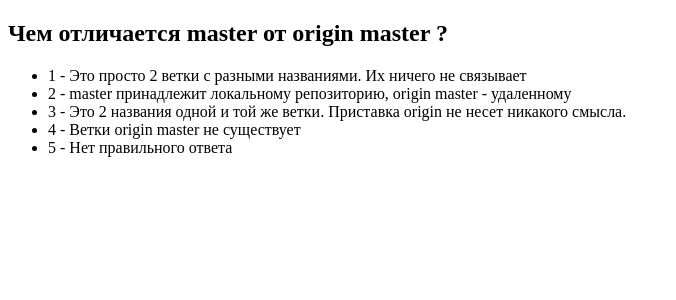
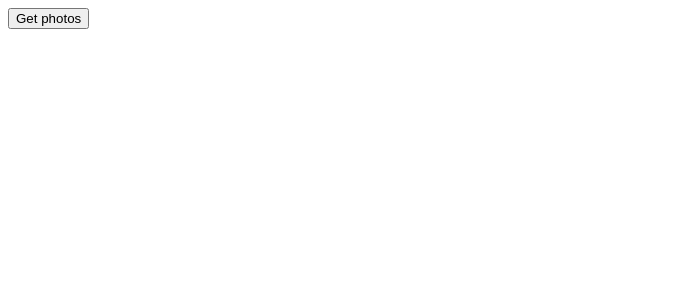
Before and after one commit to pdxserg/exam, a React app: page / in a window 1280 px wide. Shown: the top 300 px of the page, without its empty margins (0-676 px from the left). Built offline with nearby package versions, Linux system fonts and the light colour scheme.

Commit message:
sprint 5-2-6 answer

```diff
--- a/src/index.tsx
+++ b/src/index.tsx
@@ -1,29 +1,71 @@
-import React from 'react'
-import ReactDOM from 'react-dom/client';
+import { configureStore } from "@reduxjs/toolkit";
+import { createApi, fetchBaseQuery } from "@reduxjs/toolkit/query/react";
+import { createRoot } from "react-dom/client";
+import { Provider } from "react-redux";
 
-export const App = () => {
+type Photo = {
+	albumId: string;
+	id: string;
+	title: string;
+	url: string;
+};
+
+// Api
+const api = createApi({
+	reducerPath: "api",
+	baseQuery: fetchBaseQuery({ baseUrl: "https://exams-frontend.kimitsu.it-incubator.io/api/" }),
+	endpoints: (builder) => {
+		return {
+			getPhotos: builder.query<Photo[], void>({
+				query: () => "photos",
+			}),
+		};
+	},
+});
+
+const { useGetPhotosQuery, useLazyGetPhotosQuery } = api;
+
+// App.tsx
+const App = () => {
+	// ❗❗❗XXX❗❗❗
+	const [trigger,{data}] = useLazyGetPhotosQuery()
+	const getPhotosHandler = () => {
+		trigger();
+	};
+
 	return (
-		<div>
-			<h2>Чем отличается master от origin master ?</h2>
-			<ul>
-				<li>1 - Это просто 2 ветки с разными названиями. Их ничего не связывает</li>
-				<li>2 - master принадлежит локальному репозиторию, origin master - удаленному</li>
-				<li>3 - Это 2 названия одной и той же ветки. Приставка origin не несет никакого смысла.</li>
-				<li>4 - Ветки origin master не существует</li>
-				<li>5 - Нет правильного ответа</li>
-			</ul>
-		</div>
-	)
-}
+		<>
+			<button onClick={getPhotosHandler}>Get photos</button>
+			{data?.map((el) => {
+				return (
+					<div key={el.id} style={{ border: "1px solid", margin: "5px", padding: "5px" }}>
+						<div>
+							<b>title</b> - {el.title}
+						</div>
+					</div>
+				);
+			})}
+		</>
+	);
+};
 
-const root = ReactDOM.createRoot(document.getElementById('root') as HTMLElement);
-root.render(<App/>);
+// store.ts
+const store = configureStore({
+	reducer: { [api.reducerPath]: api.reducer },
+	middleware: (getDefaultMiddleware) => getDefaultMiddleware().concat(api.middleware),
+});
+
+createRoot(document.getElementById("root")!).render(
+	<Provider store={store}>
+		<App />
+	</Provider>,
+);
 
 // 📜 Описание:
-// Чем отличается master от origin master ?
-// Может быть несколько вариантов ответа (ответ дайте через пробел).
-// ❗ Ответ будет засчитан как верный, только при полном правильном совпадении.
-// Если указали правильно один вариант (1),
-// а нужно было указать два варианта (1 и 2), то ответ в данном случае будет засчитан как неправильный
+// Приложение падает с ошибкой
 
-// 🖥 Пример ответа: 1
+// 🪛 Задача:
+// Почините приложение.
+// Что нужно написать вместо `// ❗❗❗XXX❗❗❗` чтобы при нажатии на кнопку `Get photos`
+// отобразились данные пришедшие с сервера
+// В качестве ответа укажите написанный вами код
```
